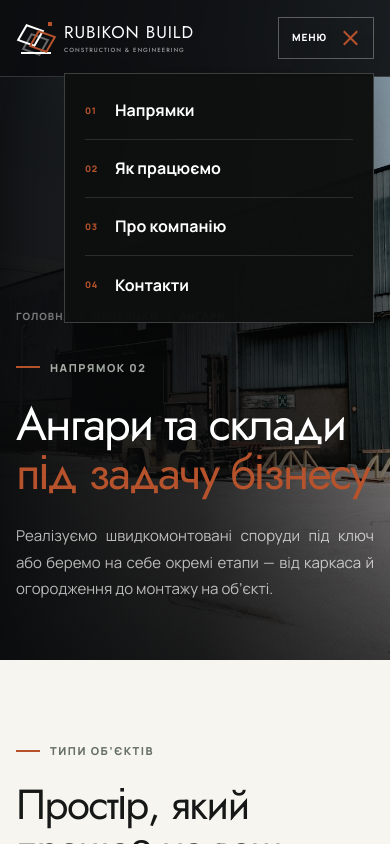
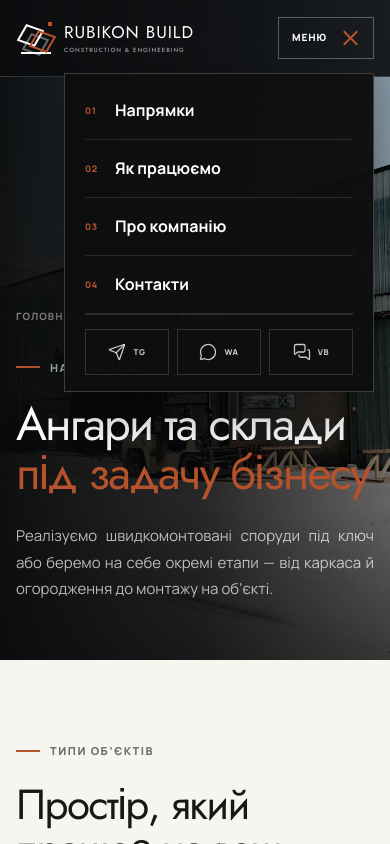
Before and after one commit to leusd100/rubikon-build, a Next.js app: page /angary in a window 390 px wide. Both pictures are taken after a click on the heading "МЕНЮ". Shown: the top 844 px of the page. Built offline with nearby package versions, Linux system fonts and the light colour scheme.

Commit message:
Add messenger contact shortcuts

```diff
--- a/app/components/SiteChrome.tsx
+++ b/app/components/SiteChrome.tsx
@@ -1,7 +1,33 @@
 /* eslint-disable @next/next/no-html-link-for-pages -- regular anchors avoid the hosted vinext Link runtime failure */
 import Image from 'next/image';
-import { CalendarClock, Factory, Mail, MapPin, Phone, Ruler } from 'lucide-react';
+import { CalendarClock, Factory, MapPin, MessageCircle, MessagesSquare, Phone, Ruler, Send } from 'lucide-react';
 import type { LucideIcon } from 'lucide-react';
+
+const messengerLinks: Array<{ label: string; href: string; icon: LucideIcon; kind: string }> = [
+  { label: 'Написати в Telegram', href: 'https://t.me/+380682614264', icon: Send, kind: 'telegram' },
+  { label: 'Написати у WhatsApp', href: 'https://wa.me/380682614264', icon: MessageCircle, kind: 'whatsapp' },
+  { label: 'Написати у Viber', href: 'viber://chat?number=%2B380682614264', icon: MessagesSquare, kind: 'viber' },
+];
+
+export function MessengerLinks({ className }: { className: string }) {
+  return (
+    <div className={className} aria-label="Месенджери RUBIKON BUILD">
+      {messengerLinks.map(({ label, href, icon: Icon, kind }) => (
+        <a
+          className={`messenger-link messenger-${kind}`}
+          href={href}
+          key={kind}
+          aria-label={label}
+          title={label}
+          {...(href.startsWith('https://') ? { target: '_blank', rel: 'noreferrer' } : {})}
+        >
+          <Icon aria-hidden="true" />
+          <span>{kind === 'telegram' ? 'TG' : kind === 'whatsapp' ? 'WA' : 'VB'}</span>
+        </a>
+      ))}
+    </div>
+  );
+}
 
 export function Brand() {
   return (
@@ -33,10 +59,7 @@ export function SiteHeader() {
             <Phone aria-hidden="true" />
             <span><small>Телефон</small><strong>+38 068 261 42 64</strong></span>
           </a>
-          <a className="header-contact" href="/#contact" aria-label="Перейти до електронної пошти компанії">
-            <Mail aria-hidden="true" />
-            <span><small>Email</small><strong>буде додано</strong></span>
-          </a>
+          <MessengerLinks className="header-messengers" />
         </div>
         <details className="mobile-menu">
           <summary aria-label="Відкрити меню">
@@ -48,6 +71,7 @@ export function SiteHeader() {
             <a href="/#process"><small>02</small> Як працюємо</a>
             <a href="/pro-nas"><small>03</small> Про компанію</a>
             <a href="/#contact"><small>04</small> Контакти</a>
+            <MessengerLinks className="mobile-messengers" />
           </nav>
         </details>
       </div>
@@ -68,7 +92,14 @@ export function SiteFooter() {
           <a href="/pro-nas">Про компанію</a>
           <a href="/#contact">Контакти</a>
         </nav>
-        <span>© {new Date().getFullYear()} RUBIKON BUILD</span>
+        <div className="footer-contact-stack">
+          <a className="footer-phone" href="tel:+380682614264">
+            <Phone aria-hidden="true" />
+            <span>+38 068 261 42 64</span>
+          </a>
+          <MessengerLinks className="footer-messengers" />
+          <span>© {new Date().getFullYear()} RUBIKON BUILD</span>
+        </div>
       </div>
     </footer>
   );
--- a/app/globals.css
+++ b/app/globals.css
@@ -89,6 +89,13 @@ section[id] { scroll-margin-top: 98px; }
 .header-phone strong { color: white; font-size: 11px; letter-spacing: .025em; text-transform: none; white-space: nowrap; }
 .header-contact:hover { color: white; background: var(--accent); }
 .header-contact:hover svg, .header-contact:hover small, .header-contact:hover strong { color: white; }
+.header-messengers { display: flex; align-items: stretch; }
+.messenger-link { display: grid; place-items: center; color: rgba(255,255,255,.78); transition: color .2s ease, background .2s ease, transform .2s ease; }
+.messenger-link svg { width: 18px; height: 18px; stroke-width: 1.7; }
+.messenger-link span { font-size: 8px; font-weight: 800; line-height: 1; letter-spacing: .08em; }
+.header-messengers .messenger-link { width: 44px; border-left: 1px solid rgba(255,255,255,.18); }
+.header-messengers .messenger-link span { display: none; }
+.messenger-link:hover { color: white; background: var(--accent); }
 .mobile-menu { position: relative; display: none; }
 .mobile-menu summary { min-width: 106px; height: 46px; display: flex; align-items: center; justify-content: space-between; gap: 14px; padding: 0 15px; border: 1px solid rgba(255,255,255,.3); cursor: pointer; list-style: none; font-size: 10px; font-weight: 800; letter-spacing: .09em; text-transform: uppercase; }
 .mobile-menu summary::-webkit-details-marker { display: none; }
@@ -102,6 +109,9 @@ section[id] { scroll-margin-top: 98px; }
 .mobile-menu nav a { min-height: 58px; display: grid; grid-template-columns: 30px 1fr; align-items: center; border-bottom: 1px solid rgba(255,255,255,.12); font-size: 16px; font-weight: 680; }
 .mobile-menu nav a:last-child { border-bottom: 0; }
 .mobile-menu nav small { color: var(--accent); font-size: 9px; font-weight: 800; letter-spacing: .08em; }
+.mobile-messengers { display: grid; grid-template-columns: repeat(3, 1fr); gap: 8px; padding: 14px 0 8px; border-top: 1px solid rgba(255,255,255,.12); }
+.mobile-menu nav .mobile-messengers a { min-height: 46px; display: flex; align-items: center; justify-content: center; gap: 7px; border: 1px solid rgba(255,255,255,.15); font-size: 8px; }
+.mobile-menu nav .mobile-messengers a:hover { border-color: var(--accent); }
 
 .hero { position: relative; min-height: 900px; height: 100svh; display: flex; align-items: flex-end; overflow: hidden; color: white; background: #101012; }
 .hero-media { position: absolute; inset: 0; }
@@ -264,6 +274,10 @@ section[id] { scroll-margin-top: 98px; }
 .contact-phone { transition: color .2s ease; }
 .contact-phone i { color: white; font-size: 14px; font-style: normal; letter-spacing: .02em; text-transform: none; }
 .contact-phone:hover { color: var(--accent); }
+.contact-messenger-row { align-items: center; }
+.contact-messengers { display: flex; gap: 8px; }
+.contact-messengers .messenger-link { width: 42px; height: 42px; border: 1px solid rgba(255,255,255,.17); }
+.contact-messengers .messenger-link span { display: none; }
 
 .inner-page { background: var(--warm); }
 .subhero { position: relative; min-height: 720px; display: flex; align-items: flex-end; overflow: hidden; color: white; background: #171a19; }
@@ -424,13 +438,19 @@ a.route-service:hover p { color: rgba(255,255,255,.62); }
 .page-cta-grid > div:last-child > p { margin: 0 0 30px; color: rgba(255,255,255,.65); font-size: 15px; line-height: 1.75; }
 
 footer { color: #a8b0aa; background: #0e100f; border-top: 1px solid rgba(255,255,255,.1); }
-.footer-grid { min-height: 120px; display: grid; grid-template-columns: 1fr 1fr 1fr; align-items: center; gap: 32px; font-size: 11px; }
+.footer-grid { min-height: 142px; display: grid; grid-template-columns: 1fr 1fr 1fr; align-items: center; gap: 32px; font-size: 11px; }
 footer .brand-name b { color: white; }
 footer .brand-name small { color: #8e9690; }
 .footer-nav { display: flex; justify-content: center; gap: 24px; color: #c3c9c4; font-size: 10px; font-weight: 750; letter-spacing: .07em; text-transform: uppercase; }
 .footer-nav a { transition: color .2s ease; }
 .footer-nav a:hover { color: white; }
-.footer-grid > span:last-child { text-align: right; }
+.footer-contact-stack { display: grid; justify-items: end; gap: 12px; }
+.footer-phone { display: inline-flex; align-items: center; gap: 9px; color: white; font-size: 13px; font-weight: 700; letter-spacing: .025em; }
+.footer-phone svg { width: 17px; height: 17px; color: var(--accent); stroke-width: 1.7; }
+.footer-messengers { display: flex; gap: 7px; }
+.footer-messengers .messenger-link { width: 34px; height: 34px; border: 1px solid rgba(255,255,255,.16); }
+.footer-messengers .messenger-link span { display: none; }
+.footer-contact-stack > span { color: #737c75; font-size: 9px; letter-spacing: .06em; }
 
 @media (max-width: 1050px) {
   .desktop-nav { gap: 22px; }
@@ -552,7 +572,7 @@ footer .brand-name small { color: #8e9690; }
   .faq-list h3 { font-size: 21px; }
   .footer-grid { min-height: 190px; grid-template-columns: 1fr; gap: 18px; padding-block: 30px; }
   .footer-nav { justify-content: flex-start; flex-wrap: wrap; }
-  .footer-grid > span:last-child { margin: 0; text-align: left; }
+  .footer-contact-stack { justify-items: start; margin-top: 8px; }
   .logo-lab-intro { padding: 132px 0 68px; }
   .logo-lab-back { margin-bottom: 46px; }
   .logo-lab-intro h1 { font-size: 48px; }
--- a/app/page.tsx
+++ b/app/page.tsx
@@ -16,7 +16,7 @@ import {
 } from 'lucide-react';
 import type { LucideIcon } from 'lucide-react';
 import { HeroVideo } from './components/HeroVideo';
-import { EstimateBrief, TeamSection } from './components/SiteChrome';
+import { EstimateBrief, MessengerLinks, TeamSection } from './components/SiteChrome';
 
 const services = [
   {
@@ -314,13 +314,13 @@ export default function Home() {
                 <b><Phone aria-hidden="true" />Телефон</b><i>+38 068 261 42 64</i>
               </a>
               <span className="pending-contact"><b><Mail aria-hidden="true" />Email</b><i>буде додано</i></span>
-              <span className="pending-contact">
+              <div className="pending-contact contact-messenger-row">
                 <b>
                   <MessagesSquare aria-hidden="true" />
                   <span>Месенджери<small>Telegram · WhatsApp · Viber</small></span>
                 </b>
-                <i>буде додано</i>
-              </span>
+                <MessengerLinks className="contact-messengers" />
+              </div>
             </div>
           </div>
         </div>
```
